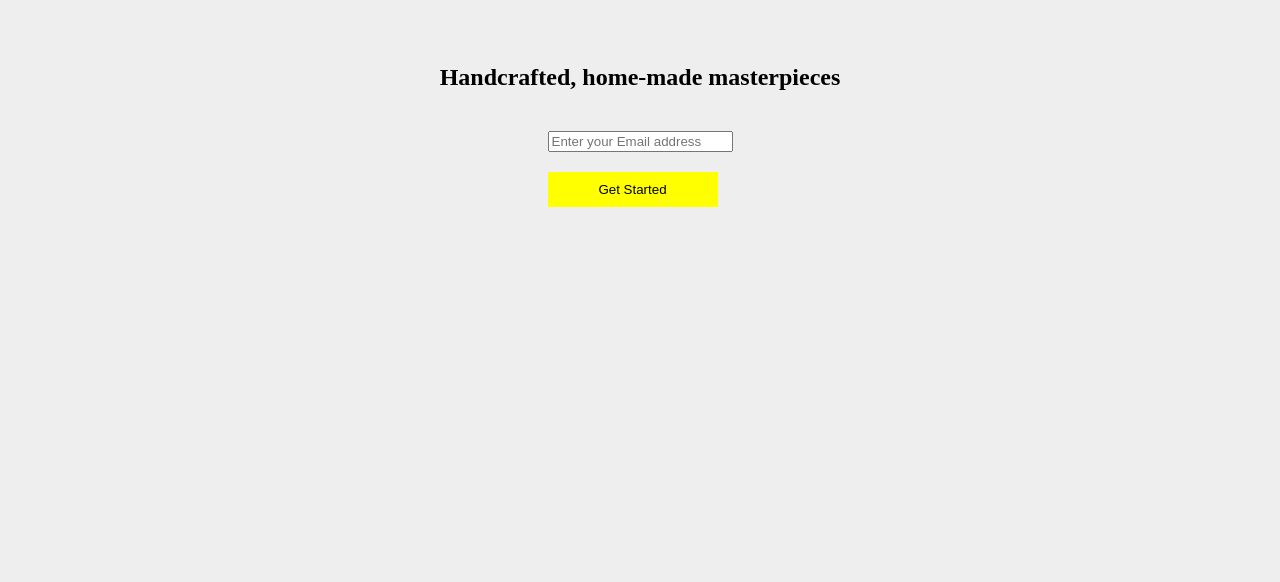
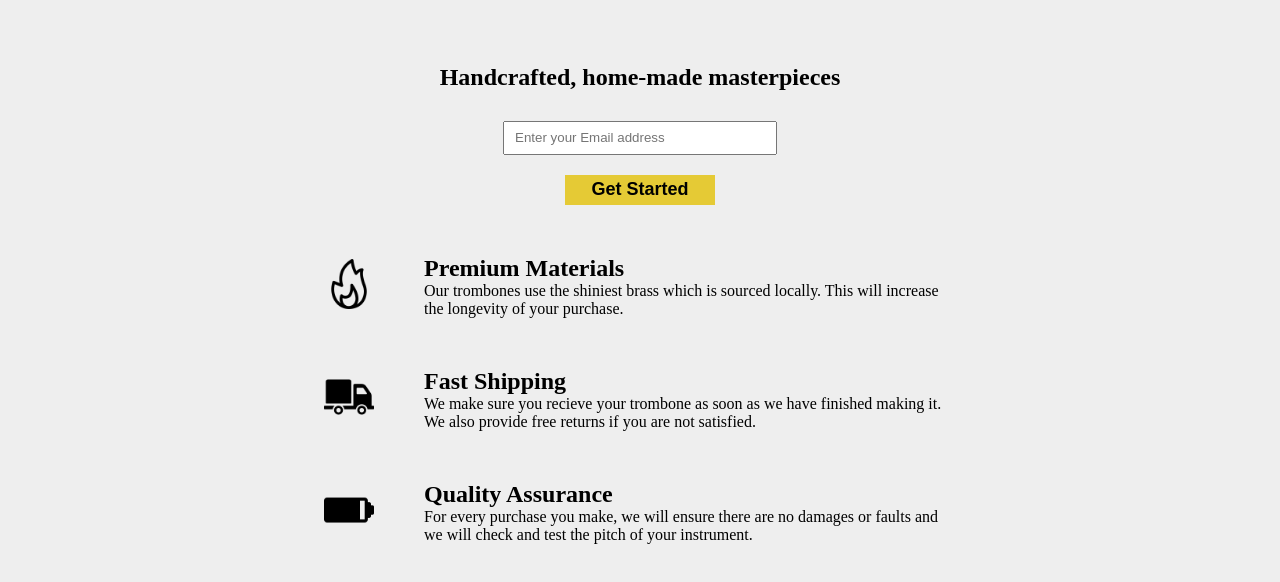
Before and after one commit to 1t-noob/Product_Landing_Page-fcc-, a plain HTML site: page index.html in a window 1280 px wide. Shown: the part 64-646 px from the top of the page. Drawn offline with Linux system fonts and the light colour scheme.

Commit message:
Add features block

```diff
--- a/css/main.css
+++ b/css/main.css
@@ -38,18 +38,41 @@ a {
     flex-direction: column;
     align-items: center;
     justify-content: center;
+    text-align: center;
 }
-form{
+
+.form-section input[type="submit"] {
+    margin-top: 20px;
+    width: 150px;
+    height: 30px;
+    background-color: #e5ca35;
+    border: 2px;
+    color: black;
+    font-weight: 900;
+    font-size: 18px;
+    text-align-all: center;
+}
+.form-section input[id="email"] {
+    margin-top: 10px;
+    width: 250px;
+    padding: 5px 10px 5px 10px;
+    height: 20px;
+
+}
+.f_section {
+
     display: flex;
-    flex-direction: column;
+    width: 50%;
+    margin: 50px auto;
+    align-items: center;
+
 }
-.form-section input {
-    margin-top: 20px;
+.icon img  {
+    margin-right:  50px;
+    height: 50px;
+    width: 50px;
 }
-.form-section input[type="submit"] {
-    max-width: 170px;
-    height: 35px;
-    background-color: yellow;
-    border: 0;
-    color: black;
+
+.desk h2, .desk p {
+    margin: 0;
 }
--- a/index.html
+++ b/index.html
@@ -19,23 +19,62 @@
         <nav id="nav-bar">
             <ul>
                 <li class="nav-lik"><a href="#features">Features</a></li>
-                <li class="nav-lik"><a href="work">How it Work</a></li>
-                <li class="nav-lik"><a href="pricing">Pricing</a></li>
+                <li class="nav-lik"><a href="">How it Work</a></li>
+                <li class="nav-lik"><a href="">Pricing</a></li>
             </ul>
 
         </nav>
     </header>
 
     <div class="form-section">
-        <h2>Handcrafted, home-made masterpieces</h2>
+        <div><h2>Handcrafted, home-made masterpieces</h2></div>
+
         <form id="form">
-            <input type="email" id="email" name="email" id="email" placeholder="Enter your Email address"
-                   class="form_input"
-                   required>
-            <input id="submit" type="submit" value="Get Started" class="btn">
+            <div class="form_input">
+                <label for="email"></label><input type="email" id="email" name="email" placeholder="Enter your Email address" required></div>
+            <div class="form_input">
+                <input id="submit" type="submit" value="Get Started" class="btn">
 
+            </div>
         </form>
     </div>
+
+    <div id="features">
+        <div class="f_section">
+            <div class="icon">
+                <img src="img/fire.png" alt="">
+            </div>
+            <div class="desk">
+                <h2>Premium Materials</h2>
+                <p>Our trombones use the shiniest brass which is sourced locally. This will increase the longevity of
+                   your purchase.</p>
+            </div>
+        </div>
+
+        <div class="f_section">
+            <div class="icon">
+                <img src="img/delivery-truck.png" alt="">
+            </div>
+            <div class="desk">
+                <h2>Fast Shipping</h2>
+                <p>We make sure you recieve your trombone as soon as we have finished making it. We also provide free
+                   returns if you are not satisfied.</p>
+            </div>
+        </div>
+
+        <div class="f_section">
+            <div class="icon">
+                <img src="img/battery-status.png" alt="">
+            </div>
+            <div class="desk">
+                <h2>Quality Assurance</h2>
+                <p>For every purchase you make, we will ensure there are no damages or faults and we will check and test
+                   the pitch of your instrument.</p>
+            </div>
+        </div>
+    </div>
+
+
 </div>
 
 
```
Also changed, not shown: img/battery-status.png (added), img/delivery-truck.png (added), img/fire.png (added).
